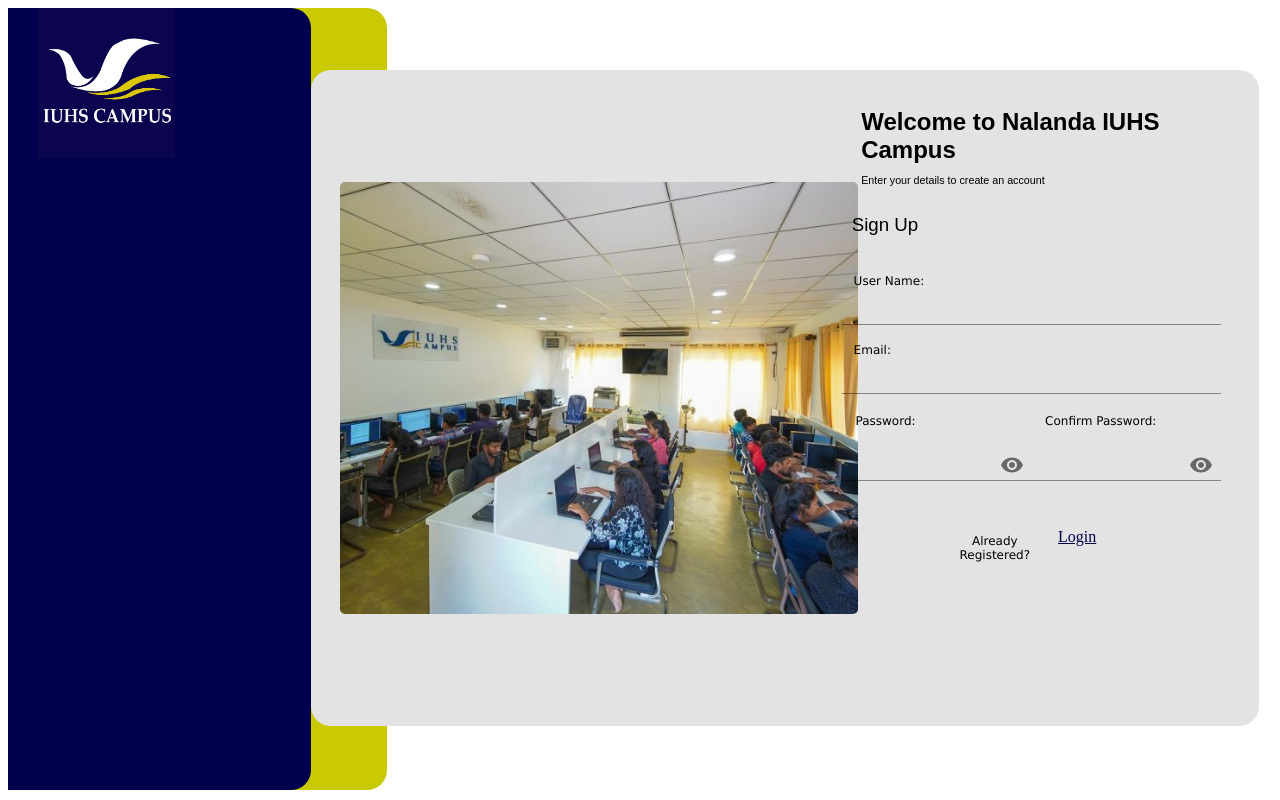
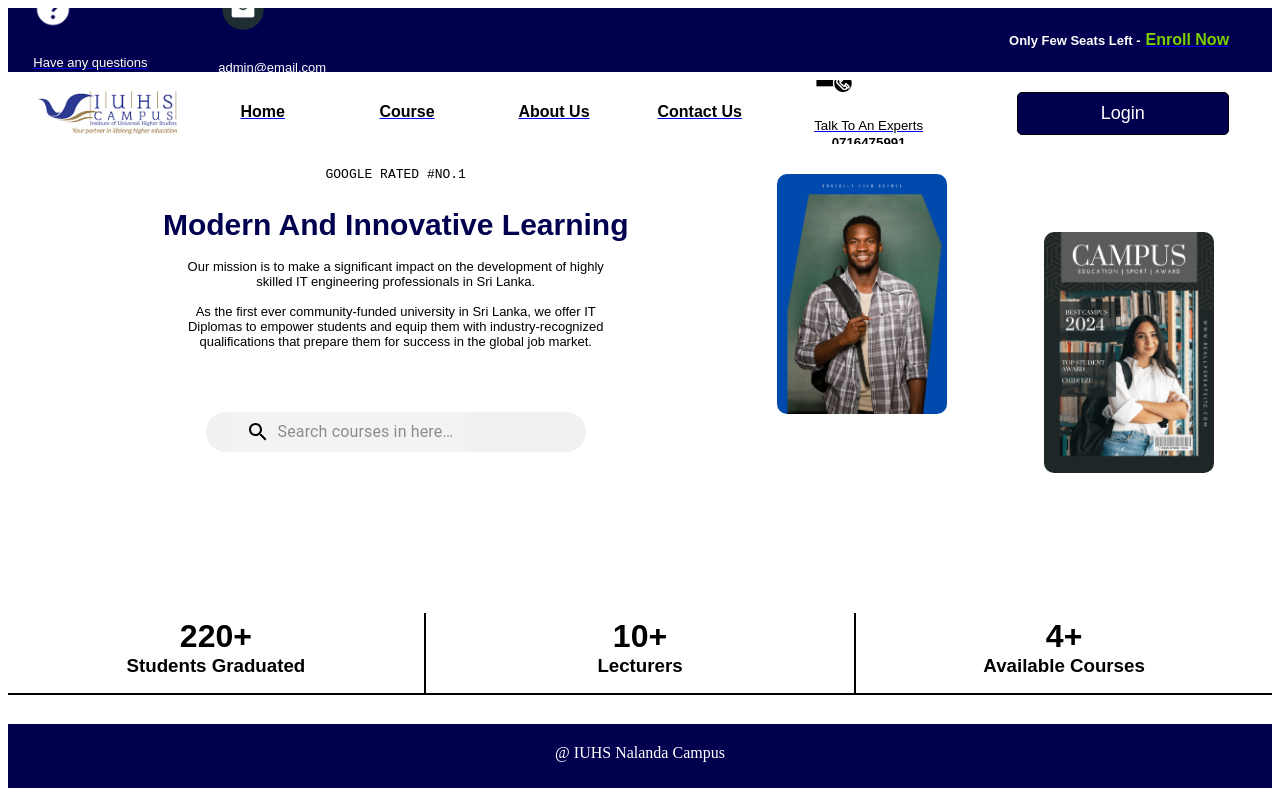
Before and after one commit to Iran2001/Capstone-Project, a React (Vite) app in the folder client/: page / in a window 1280 px wide. Built offline with nearby package versions, Linux system fonts and the light colour scheme.

Commit message:
Login & Signup Page connect with data base

```diff
--- a/client/src/App.jsx
+++ b/client/src/App.jsx
@@ -46,7 +46,8 @@
 
 <BrowserRouter>
     <Routes>
-    <Route path='/' element={<Sign_up/>}></Route>
+
+    <Route path='/' element={<Home_page/>}></Route>
     <Route path='/signup' element={<Sign_up/>}></Route>
     <Route path='/signin' element={<Sign_in/>}></Route>
 
--- a/client/src/Component/Homepage_head/homepage.jsx
+++ b/client/src/Component/Homepage_head/homepage.jsx
@@ -1,12 +1,17 @@
-
+import React from 'react';
 import './homepage.css';
 import Icon1 from '../../assets/Help.png';
 import Icon2 from '../../assets/envelope.png';
 import Campuslg2 from '../../assets/IUHS-Logo.png';
 import callerIcon2 from '../../assets/phone-call.png';
+import { useNavigate } from 'react-router-dom';
 
 const Homepage = () => {
+    const navigate = useNavigate();
 
+    const handleLoginClick = () => {
+        navigate('/signup');
+    }
 
     return (
         <div className='main-main-main-class'>
@@ -67,7 +72,7 @@
                     </a>
                 </div>
                 <div>
-                    <button className='Login_in-main-btn'>Login</button>
+                    <button className='Login_in-main-btn' onClick={handleLoginClick}>Login</button>
                 </div>
             </div>
         </div>
--- a/client/src/Pages/Sign_in/signin.jsx
+++ b/client/src/Pages/Sign_in/signin.jsx
@@ -1,4 +1,5 @@
 import React, { useState } from 'react';
+import { useNavigate } from 'react-router-dom';
 import './signin.css';
 import Sign_side from '../../Component/Sign_side/side';
 import SignupImg1 from '../../assets/signupphoto.jpg';
@@ -16,6 +17,8 @@
   const [username, setUsername] = useState('');
   const [password, setPassword] = useState('');
   const [showPassword, setShowPassword] = useState(false);
+
+  const navigate = useNavigate();
 
   const handleClickShowPassword = () => setShowPassword((show) => !show);
 
@@ -41,6 +44,7 @@
       const result = await response.json();
       if (response.ok) {
         alert('Login successful');
+        navigate('/'); // Navigate to the home page after successful sign-in
       } else {
         alert(`Login failed: ${result.message}`);
       }
--- a/client/src/Pages/Sign_up/signup.jsx
+++ b/client/src/Pages/Sign_up/signup.jsx
@@ -1,5 +1,5 @@
 import React, { useState } from 'react';
-import{Link,useNavigate} from 'react-router-dom';
+import { Link, useNavigate } from 'react-router-dom';
 import axios from 'axios';
 import './signup.css';
 import Sign_side from '../../Component/Sign_side/side';
@@ -21,6 +21,8 @@
   const [confirmPassword, setConfirmPassword] = useState('');
   const [showPassword, setShowPassword] = useState(false);
   const [errors, setErrors] = useState({});
+
+  const navigate = useNavigate();
 
   const handleClickShowPassword = () => setShowPassword((show) => !show);
 
@@ -67,6 +69,10 @@
         alert('An error occurred. Please try again.');
       }
     }
+  };
+
+  const handleSignInClick = () => {
+    navigate('/signin');
   };
 
   return (
@@ -180,7 +186,7 @@
             </div>
             <div className='already-reg-rect'>
               <h6 className='already-reg-topic'>Already Registered?</h6>
-              <a href='/Sign_in/signin' className='login-link-txt'>Login</a>
+              <a href='/signin' className='login-link-txt'>Login</a>
             </div>
             <div>
               <button type="submit" className='signup-main-btn'>Sign Up</button>
@@ -188,8 +194,7 @@
           </form>
 
           <div>
-            {/* Add signup button here */}
-            <button className='signup-main-btn' onClick={() => {}}>Sign In</button>
+            <button className='signup-main-btn' onClick={handleSignInClick}>Sign In</button>
           </div>
         </div>
       </div>
```
